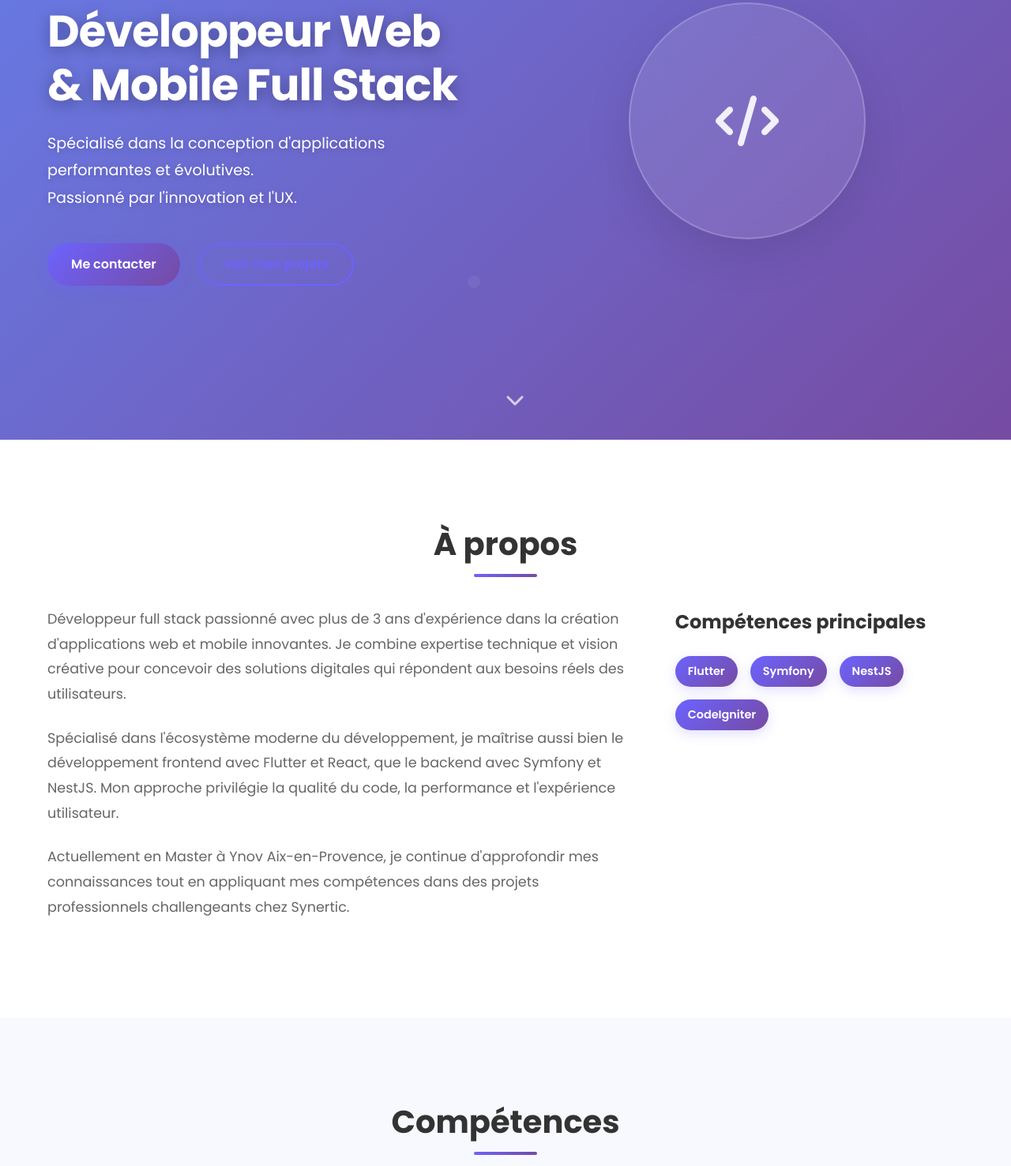
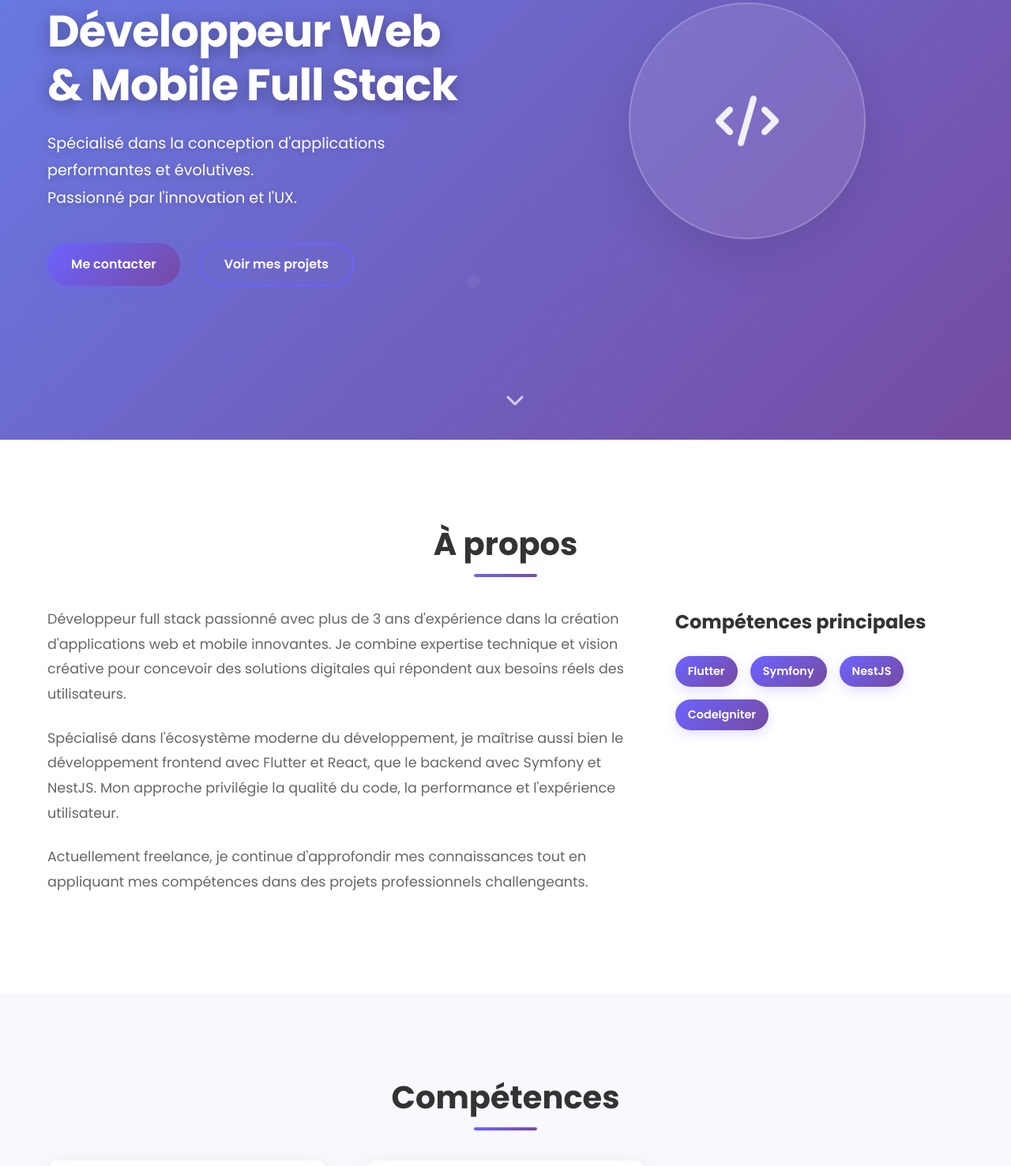
Before and after one commit to nolan450/personnal_2k25, a plain HTML site: page index.html in a window 1280 px wide. Shown: the part 243-1720 px from the top of the page at 79% size. Drawn offline with nearby package versions, Linux system fonts and the light colour scheme.

Commit message:
maj description

```diff
--- a/index.html
+++ b/index.html
@@ -53,7 +53,7 @@
                 </p>
                 <div class="hero-buttons">
                     <a href="#contact" class="btn btn-primary">Me contacter</a>
-                    <a href="#projects" class="btn btn-secondary">Voir mes projets</a>
+                    <a href="#projects" class="btn btn-secondary" style="color: white !important;">Voir mes projets</a>
                 </div>
             </div>
             <div class="hero-image">
@@ -81,9 +81,10 @@
                         Spécialisé dans l'écosystème moderne du développement, je maîtrise aussi bien le développement frontend avec Flutter et React,
                         que le backend avec Symfony et NestJS. Mon approche privilégie la qualité du code, la performance et l'expérience utilisateur.
                     </p>
+                    <!-- j'ai fini mon master en septembre 2025 et je suis maintenant freelance -->
                     <p>
-                        Actuellement en Master à Ynov Aix-en-Provence, je continue d'approfondir mes connaissances tout en appliquant
-                        mes compétences dans des projets professionnels challengeants chez Synertic.
+                        Actuellement freelance, je continue d'approfondir mes connaissances tout en appliquant
+                        mes compétences dans des projets professionnels challengeants.
                     </p>
                 </div>
                 <div class="about-skills">
```
